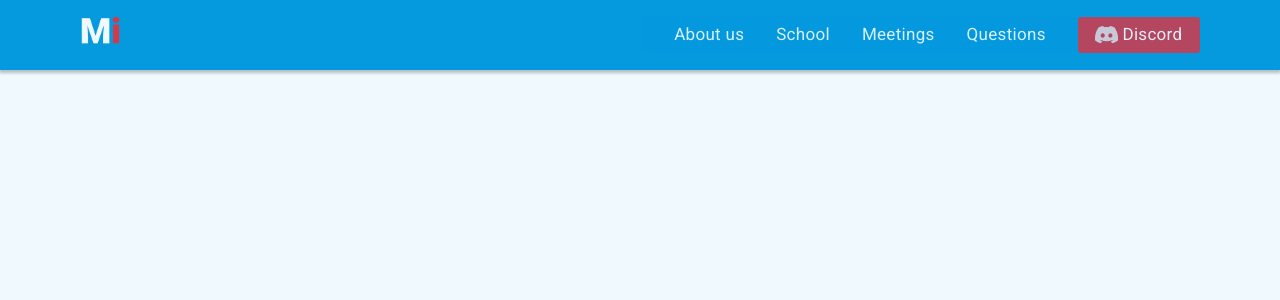
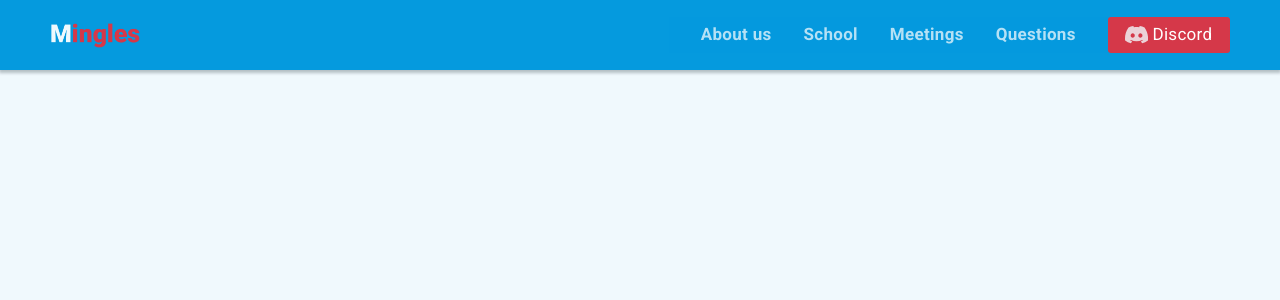
Before and after one commit to dario-chic/mingles, a Next.js app: page / in a window 1280 px wide. Shown: the top 300 px of the page. Built offline with nearby package versions, Linux system fonts and the light colour scheme.

Commit message:
change nav logo and change content padding

```diff
--- a/components/layouts/Nav.js
+++ b/components/layouts/Nav.js
@@ -53,7 +53,7 @@ const Nav = () => {
     >
       <Link href="/#inicio">
         <picture className="nav__logo">
-          <img src="/logo.png" alt="aguacandy-logo" />
+          <img src="/mingles-full-logo.png" alt="aguacandy-logo" />
         </picture>
       </Link>
       <span className="nav__bar" onClick={handleNav}>
--- a/styles/_nav.scss
+++ b/styles/_nav.scss
@@ -10,7 +10,7 @@
   padding-inline: var(--content-padding);
   background-color: var(--color1);
   transition: var(--fast-transition);
-  transition: top 0.4s ease-in-out;
+  transition: top 0.25s ease-in-out;
   &.down {
     top: -100%;
   }
@@ -27,7 +27,9 @@
   }
 
   &__logo {
-    width: 2.563rem;
+    display: flex;
+    align-items: center;
+    width: 90px;
     img {
       width: 100%;
     }
@@ -85,20 +87,20 @@
   &__item {
     margin-bottom: 3rem;
     list-style: none;
+    font-size: 1.4rem;
     font-family: var(--font1);
-    font-weight: 500;
-    opacity: 0.85;
-    font-size: 1.4rem;
-    color: var(--color3);
   }
 
   &__link {
+    opacity: 0.75;
+    color: var(--color3);
+    font-weight: 600;
     transition: var(--fast-transition);
   }
 
   &__link.active,
   &__link:hover {
-    color: var(--color2);
+    color: var(--color3);
     opacity: 1;
   }
 
--- a/styles/_variables.scss
+++ b/styles/_variables.scss
@@ -39,6 +39,6 @@
   :root {
     --general-padding: 0px;
 
-    --content-padding: 80px;
+    // --content-padding: 80px;
   }
 }
--- a/styles/index.scss
+++ b/styles/index.scss
@@ -26,7 +26,8 @@ a {
   align-items: center;
   padding: 0.5rem 1.1rem;
   border-radius: var(--border);
-  font-weight: 400;
+  font-family: var(--font1);
+  font-weight: 500;
 
   &__discord {
     svg {
```
Also changed, not shown: public/mingles-full-logo.png (added).
